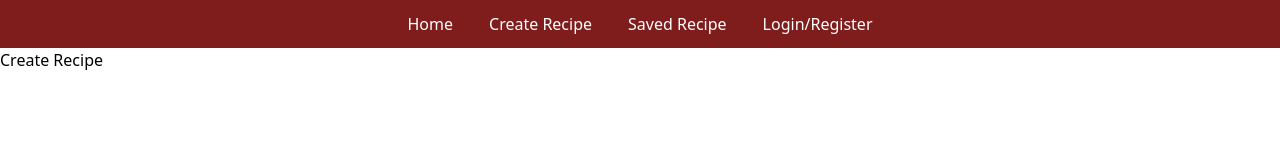
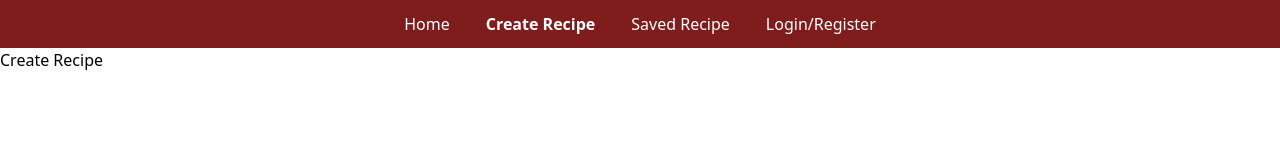
Before and after one commit to rizkygusna/recipe-app-fe, a React (Vite) app: page /create-recipe in a window 1280 px wide. Shown: the top 160 px of the page. Built offline with nearby package versions, Linux system fonts and the light colour scheme.

Commit message:
add active style to nav links

```diff
--- a/src/components/Navbar.tsx
+++ b/src/components/Navbar.tsx
@@ -1,28 +1,53 @@
-import React from "react";
-import { Link } from "react-router-dom";
+import { NavLink } from "react-router-dom";
 
 const Navbar = () => {
   return (
     <div className="navbar w-full bg-red-900">
       <div className="w-full max-w-7xl mx-auto text-white p-3 flex gap-9 justify-center">
-        <Link className="hover:underline underline-offset-2" to="/">
+        <NavLink
+          className="hover:underline underline-offset-2"
+          to="/"
+          style={({ isActive }) => {
+            return {
+              fontWeight: isActive ? "bold" : "",
+            };
+          }}
+        >
           Home
-        </Link>
-        <Link
+        </NavLink>
+        <NavLink
           className="hover:underline underline-offset-2"
           to="/create-recipe"
+          style={({ isActive }) => {
+            return {
+              fontWeight: isActive ? "bold" : "",
+            };
+          }}
         >
           Create Recipe
-        </Link>
-        <Link
+        </NavLink>
+        <NavLink
           className="hover:underline underline-offset-2"
           to="/saved-recipes"
+          style={({ isActive }) => {
+            return {
+              fontWeight: isActive ? "bold" : "",
+            };
+          }}
         >
           Saved Recipe
-        </Link>
-        <Link className="hover:underline underline-offset-2" to="/auth">
+        </NavLink>
+        <NavLink
+          className="hover:underline underline-offset-2"
+          to="/auth"
+          style={({ isActive }) => {
+            return {
+              fontWeight: isActive ? "bold" : "",
+            };
+          }}
+        >
           Login/Register
-        </Link>
+        </NavLink>
       </div>
     </div>
   );
```
